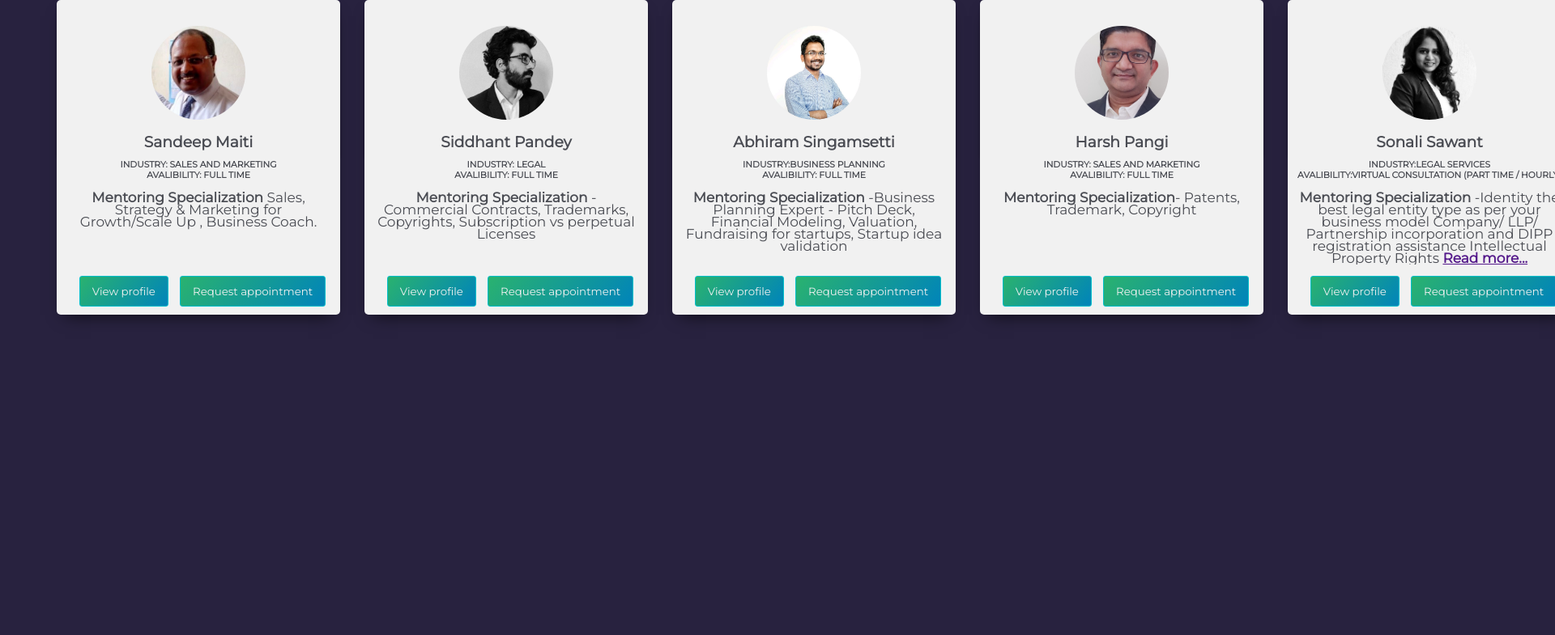
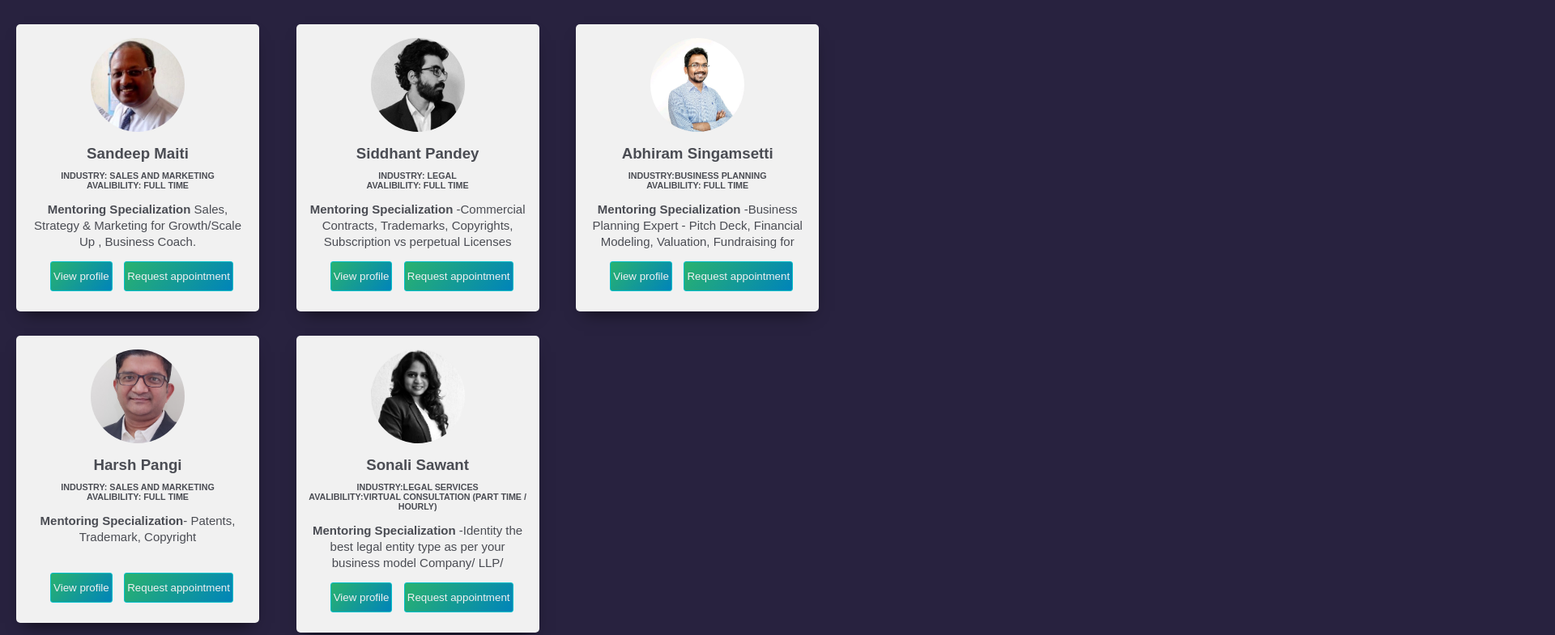
Before and after one commit to shailjasingh008/startups.github.io, a plain HTML site: page index.html in a window 1280 px wide. Shown: the top 785 px of the page at 81% size, 1920 px wide, since content can reach past the window. Drawn offline with Linux system fonts and the light colour scheme.

Commit message:
Add files via upload

```diff
--- a/index.html
+++ b/index.html
@@ -4,7 +4,7 @@
         <meta charset="UTF-8">
         <meta name="viewport" content="width=device-width, initial-scale=1.0">
         <title>IndianStartups</title>
-        <link rel="stylesheet" href="startstyle.css">
+        <link rel="stylesheet"  href="startstyle.css">
     </head>
     <body>
      <div class="slider">
@@ -26,6 +26,7 @@
             </div>
         </div>
     </div>
+
         <div class="container">
             <div class="card-container">
                 <img class="round" src="img/siddhant.jpeg" alt="user">
@@ -44,6 +45,7 @@
                 </div>
             </div>
         </div>
+
             <div class="container">
                 <div class="card-container">
                     <img class="round" src="img/Abhiram Singamsetti.png" alt="user">
@@ -62,6 +64,7 @@
                     </div>
                 </div>
             </div>
+
                 <div class="container">
                     <div class="card-container">
                         <img class="round" src="img/Harsh Pangi.jpg" alt="user">
@@ -80,6 +83,7 @@
                         </div>
                     </div>
                 </div>
+
                     <div class="container">
                         <div class="card-container">
                             <img class="round" src="img/Sonali Sawant.jpg" alt="user">
@@ -88,7 +92,7 @@
                             <p>
                                 <b> Mentoring Specialization </b>-Identity the best legal entity type as per your business model
                                 Company/ LLP/ Partnership incorporation and DIPP registration assistance
-                                Intellectual Property Rights <b><a  href="">Read more...</a> </b> assistance - Trademark , Copyrights , Designs & Patents filing under Start up India scheme
+                                Intellectual  Property Rights  assistance <a href="">Read more...</a> - Trademark , Copyrights , Designs & Patents filing under Start up India scheme
                                 Agreements & Contracts drafting, review & vetting
                                 Litigation and any other legal assistance
                             </p>
@@ -105,6 +109,6 @@
                     </div>
                 </div>
             </div>
-
+        </div>
     </body>
 </html>
--- a/startstyle.css
+++ b/startstyle.css
@@ -1,4 +1,4 @@
-@import url('https://fonts.googleapis.com/css?family=Montserrat');
+@import url('https://fonts.googleapis.com/css?family=Roboto Slab');
 
 * {
     box-sizing: border-box;
@@ -9,8 +9,6 @@ body {
     font-family: Montserrat, sans-serif;
     align-items: center;
     justify-content: center;
-
-    min-height: 100vh;
     margin: 0;
 }
 
@@ -25,10 +23,10 @@ h6 {
 
 
 p {
-    font-size: 17px;
-    line-height: 15px;
+    font-size: 15px;
+    line-height: 20px;
     margin: 14px;
-    height: 90px;
+    height: 60px;
     overflow: hidden;
 }
 
@@ -36,43 +34,45 @@ p {
     display: none;
 }
 
-.slider{
-    max-width: 1170px;
-    width: 100%;
-    height: auto;
-    margin: 0 auto;
-    display: flex;
+
+.slider::after{
+    content: "";
+    display: table;
+    clear: both;
 }
 
+@media screen and(max-width:600px)
+{
+    .container{
+        width: 100%;
+        display:block;
+        margin-bottom: 20px;
+
+    }
+}
 .container{
-    width: 500px;
-    height: 200px;
-    padding:0px;
-    margin: 0 15px 25px;
-    box-shadow: 0 1px 3px rgba(0, 0, 0, 0.12),0 1px 2px rgba(0, 0, 0, 0.24);
-    border-radius: 10px;
-
-    flex-basis: 33%;
-
-    transition: 2s;
+    width: 27%;
+    padding:0px 10px;
+    float: left;
+    transition: 1s;
 }
 
 .container:hover{
 
     transform: scale(1.1);
-    background: linear-gradient(130deg, #2ab26f 0%, #0084ba 100%);
     background-position: 200px 0;
 }
 
 .card-container {
     background:#f1f1f1;
     border-radius: 5px;
+    max-width: 300px;
     box-shadow: 0px 10px 20px -10px rgba(0, 0, 0, 0.75);
     color: #4a4c53;
-    padding-top: 30px;
+    padding-top: 15px;
+    padding-bottom: 15px;
+    margin: 30px 10px 0px 10px;
     position: relative;
-    width: 350px;
-    max-width: 100%;
     text-align: center;
 
 
@@ -98,8 +98,9 @@ button.primary {
     color: #f1f1f1;
     font-family: Montserrat, sans-serif;
     font-weight: 500;
-    padding: 10px 15px;
-    transition: 2s;
+    padding: 10px 3px;
+    transition: 1s;
+    text-align: left;
 }
 
 button.primary:hover{
```
Lines whose indentation alone changed are shown as unchanged.
